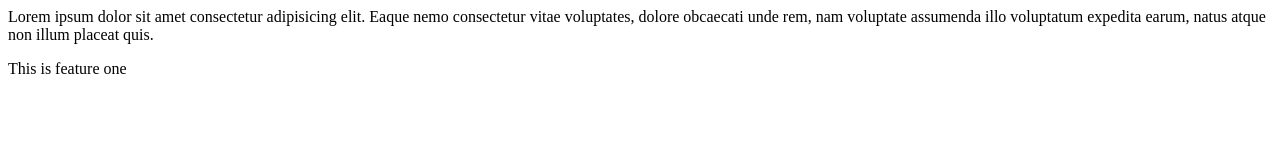
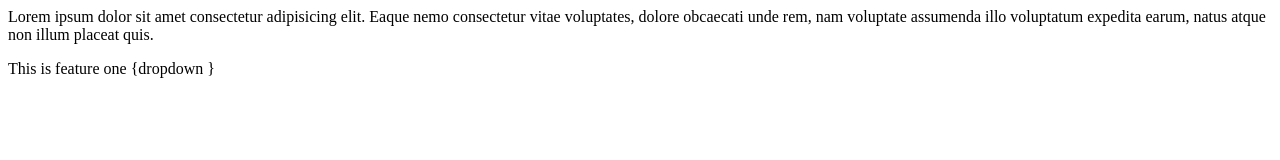
Before and after one commit to md-sharmuddin/localrepo, a plain HTML site: page index.html in a window 1280 px wide. Drawn offline with Linux system fonts and the light colour scheme.

```diff
--- a/index.html
+++ b/index.html
@@ -1,2 +1,2 @@
 <p>Lorem ipsum dolor sit amet consectetur adipisicing elit. Eaque nemo consectetur vitae voluptates, dolore obcaecati unde rem, nam voluptate assumenda illo voluptatum expedita earum, natus atque non illum placeat quis.</p>
-<p> This is feature one</p>
+<p> This is feature one {dropdown }</p>
```
